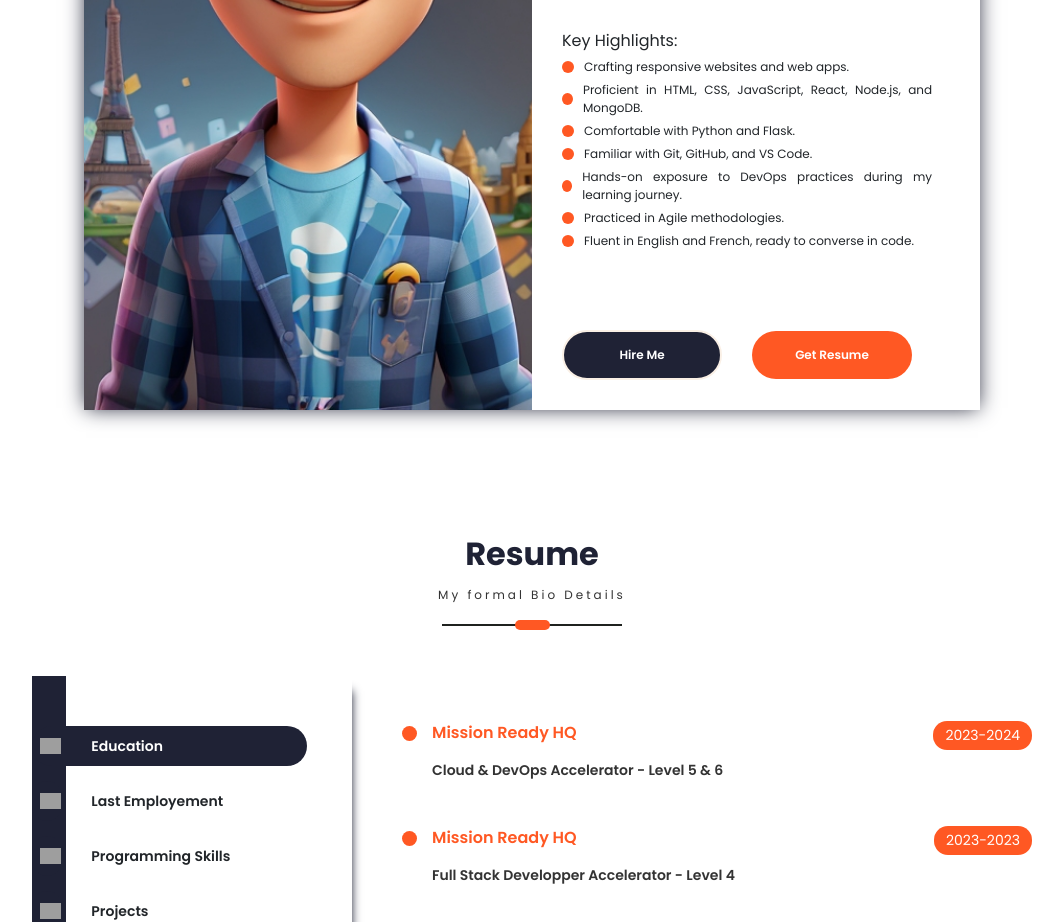
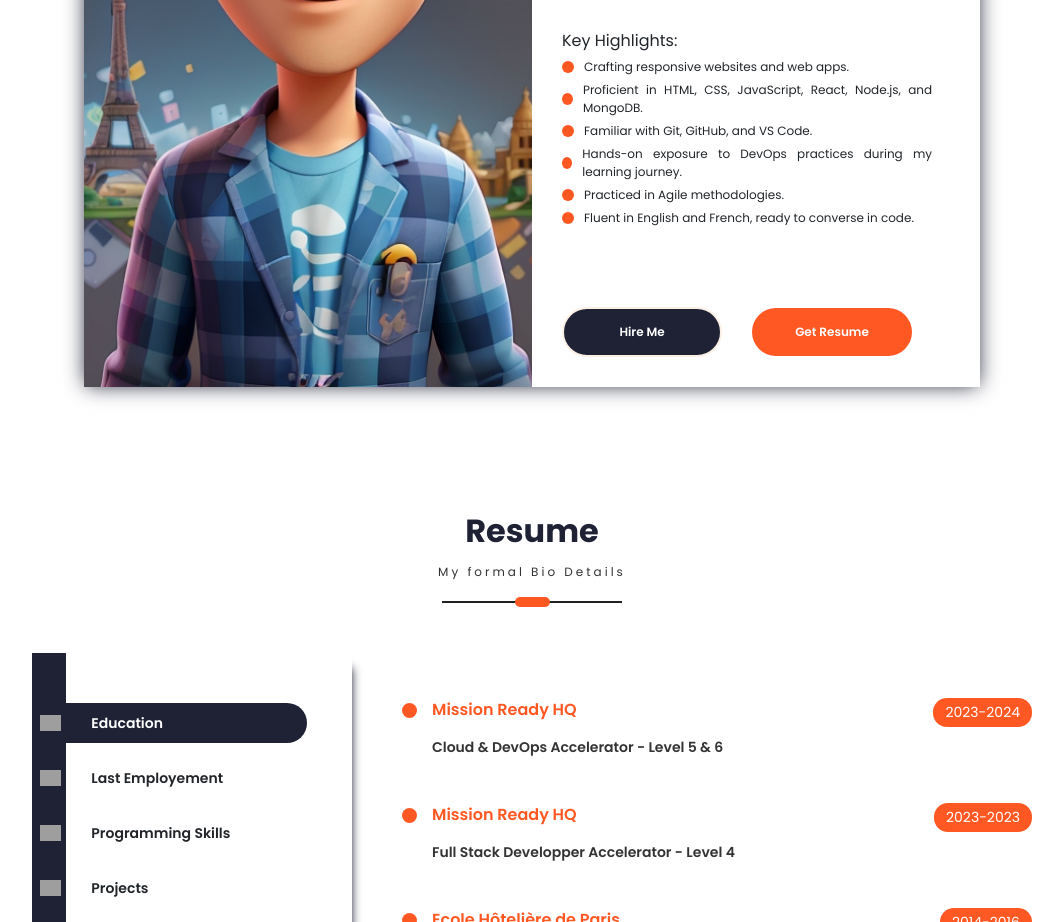
Before and after one commit to VatthanaB/Personal-Potfolio-Website, a React (Create React App) app in the folder client/: page / in a window 1280 px wide. Shown: the part 1260-2182 px from the top of the page, without its empty margins (108-1171 px from the left). Built offline with nearby package versions, Linux system fonts and the light colour scheme; grey boxes are pictures that could not be loaded; a web font is replaced by a local one.

Commit message:
Remove mention of Python and Flask from skills

```diff
--- a/client/src/PortfolioContainer/AboutMe/AboutMe.js
+++ b/client/src/PortfolioContainer/AboutMe/AboutMe.js
@@ -20,7 +20,6 @@ export default function AboutMe(props) {
       bullets: [
         "Crafting responsive websites and web apps.",
         "Proficient in HTML, CSS, JavaScript, React, Node.js, and MongoDB.",
-        "Comfortable with Python and Flask.",
         "Familiar with Git, GitHub, and VS Code.",
         "Hands-on exposure to DevOps practices during my learning journey.",
         "Practiced in Agile methodologies.",
```
